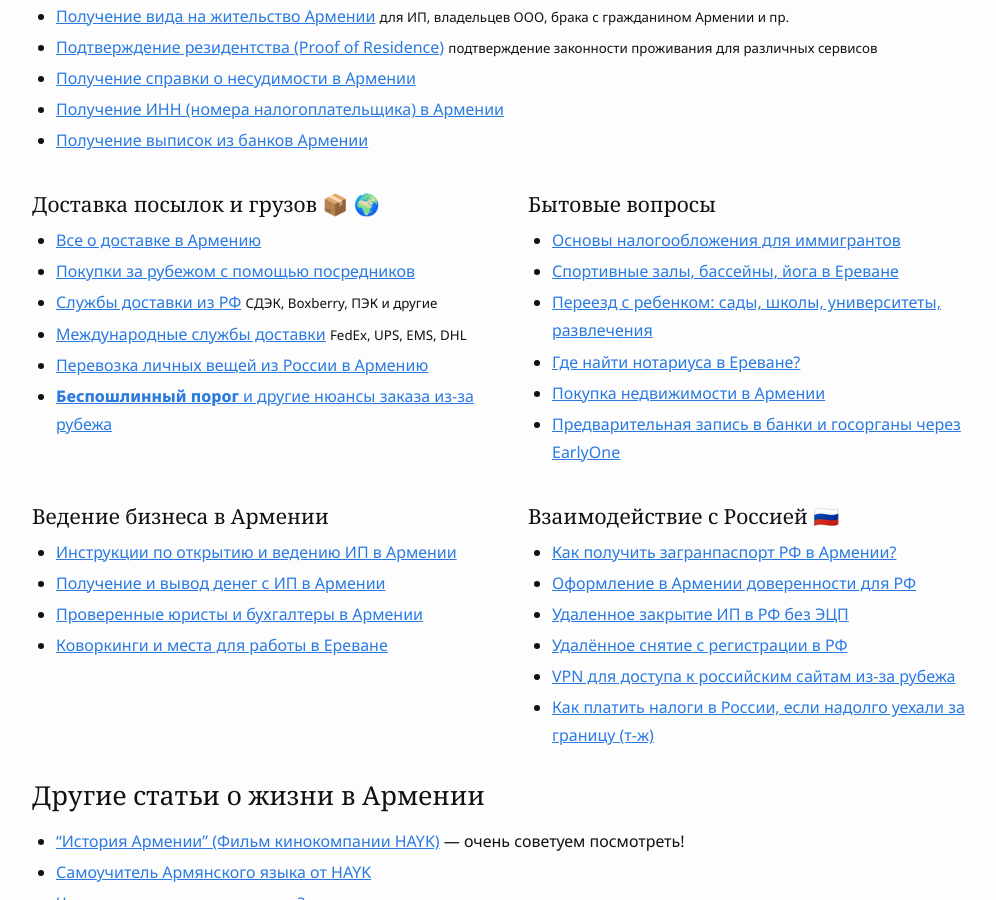
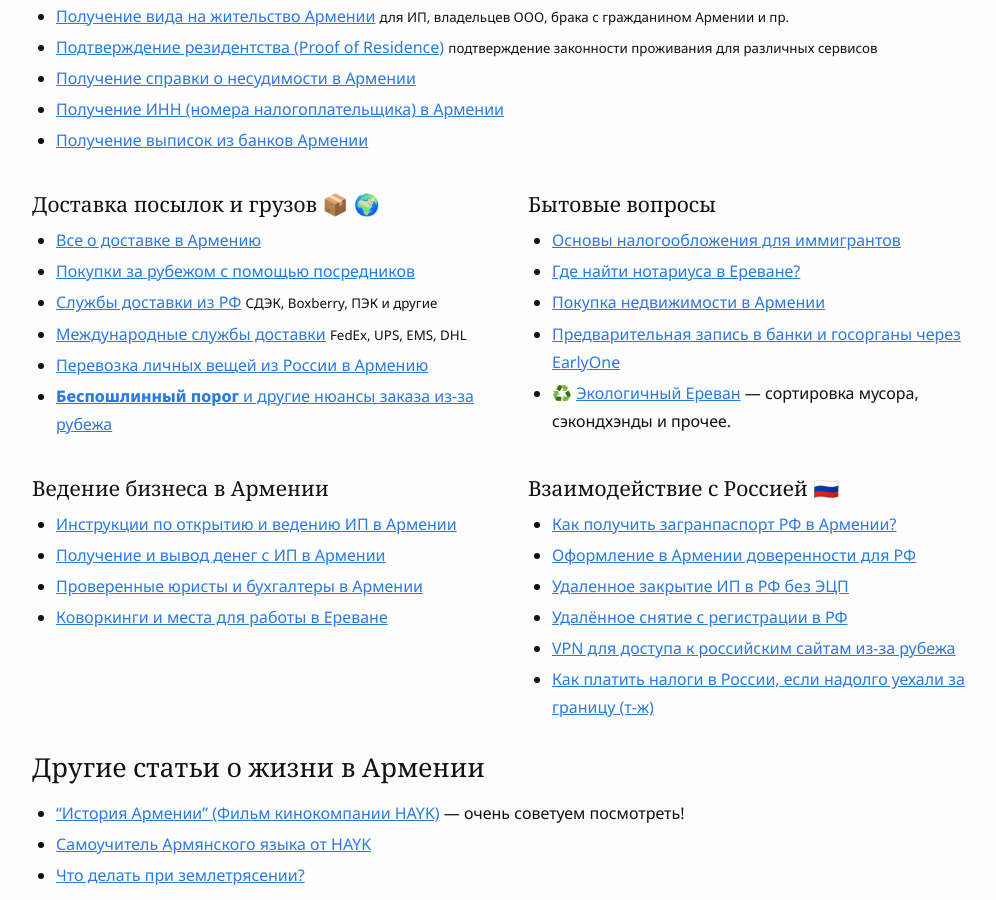
Before and after one commit to haywiki/haywiki.github.io, a Jekyll site: the page built from index.md, in a window 1280 px wide and 900 px high, scrolled down 1822 px. Shown: the whole window, without its empty margins (128-1124 px from the left). Built offline with Jekyll 4.4.1, drawn with Linux system fonts in a browser that asks for light colours; nearby versions of some CDN libraries; some of the changed text lies outside the part shown.

Commit message:
редизайн главной

```diff
--- a/index.md
+++ b/index.md
@@ -21,7 +21,9 @@
 <a class="btn btn-shortcut" href="/drive/"><span>🚘 🪪️ 🚓</span><br> Автомобили, права и штрафы</a>
 <a class="btn btn-shortcut" href="/animals/"><span>🐕 🐈 🗺️</span><br> Переезд и жизнь с питомцем</a>
 <a class="btn btn-shortcut" href="/life/healthcare.html"><span>🏥 💊 🦷 👓</span><br> Медицина и аптеки в Армении</a>
-{: style="text-align: center;"}
+<a class="btn btn-shortcut" href="/life/children.html"><span>🚸 🏫 🎢</span><br> Дети: образование и развлечения</a>
+<a class="btn btn-shortcut" href="/life/wellness.html"><span>🏋️‍♀️ 🚲️ 🏊 🥾</span><br> Спорт, бассейны, йога, походы</a>
+{: class="shortcuts"}
 
 <div class="cards index">
 <div class="card">
@@ -124,11 +126,10 @@
 ### Бытовые вопросы
 
 - [Основы налогообложения для иммигрантов](/taxes.md)
-- [Спортивные залы, бассейны, йога в Ереване](/life/wellness.md)
-- [Переезд с ребенком: сады, школы, университеты, развлечения](/life/children.md)
 - [Где найти нотариуса в Ереване?](/attorneys.md)
 - [Покупка недвижимости в Армении](/life/buying-home.md)
 - [Предварительная запись в банки и госорганы через EarlyOne](/life/earlyone.md)
+- ♻️ [Экологичный Ереван](https://darkened-dodo-386.notion.site/b3b90ecff8d14a82ac99f5036ea0b10e) — сортировка мусора, сэкондхэнды и прочее.
 
 </div>
 <div class="card">
```
